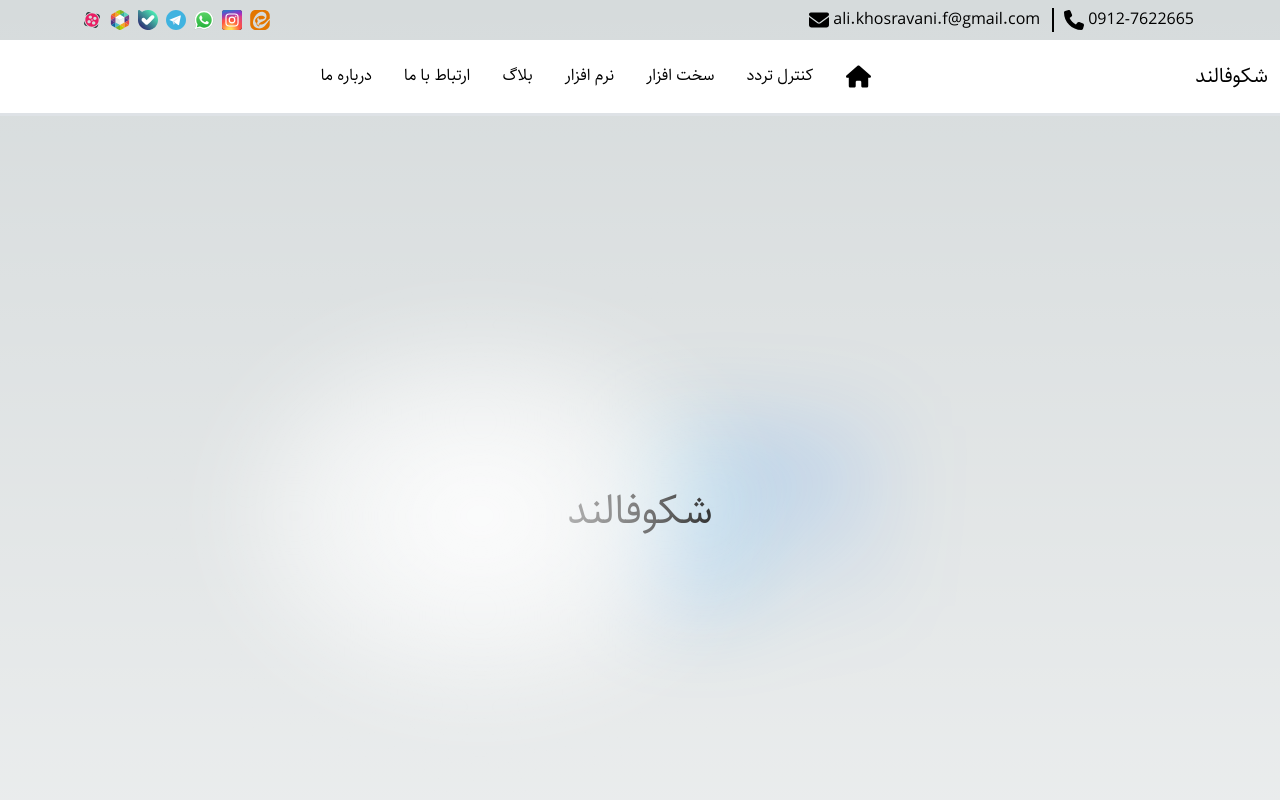
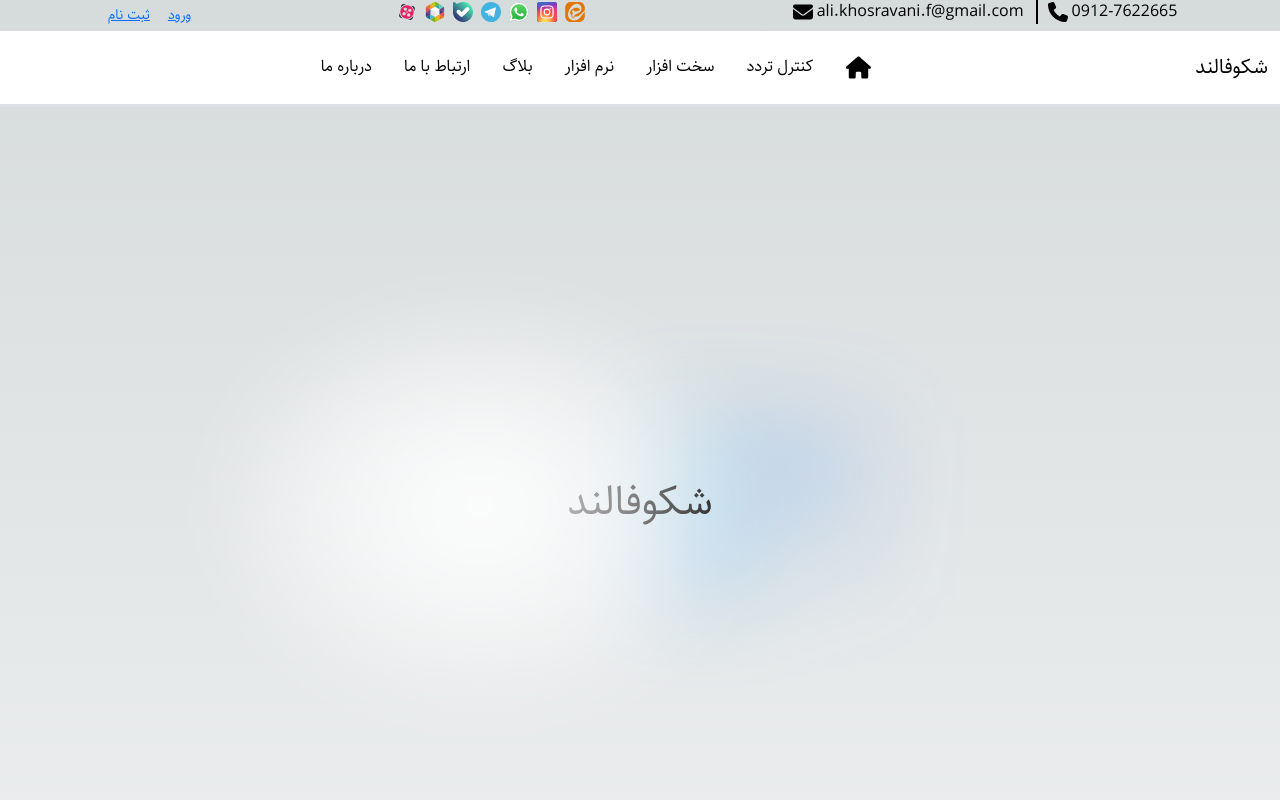
Before and after one commit to ali-khosravani/nextjs, a Next.js app: page / in a window 1280 px wide. Shown: the top 800 px of the page. Built offline with nearby package versions, Linux system fonts and the light colour scheme.

Commit message:
Update UI

```diff
--- a/app/components/layout/Header/TopHeader.tsx
+++ b/app/components/layout/Header/TopHeader.tsx
@@ -3,15 +3,13 @@ import Image from 'next/image'
 import './Styled.css'
 
 import SocialMedia from '@/com/social_media/SocialMedia'
-
 import telephone from '@/public/icons/public-icon/phone-solid.svg'
 import envelope from '@/public/icons/public-icon/envelope-solid.svg'
 
 const TopHeader = () => {
   return (
     <div className="container-fluid">
-      <div className="container py-2">
-        <div className="row justify-content-center justify-content-md-between">
+      <div className="row justify-content-center justify-content-md-around">
         <div className="col-auto">
           <ul className="list-inline mb-0 contact-box">
             <li className="list-inline-item">
@@ -24,14 +22,16 @@ const TopHeader = () => {
             </li>
           </ul>
         </div>
+        <div className="col-auto mt-3 mt-md-0">
+          <SocialMedia />
+        </div>
         <div className="col-auto">
-            <div>
-              <SocialMedia/>
+          <button className='btn btn-link btn-sm'>ورود</button>
+          <button className='btn btn-link btn-sm'>ثبت نام</button>
         </div>
       </div>
     </div>
-      </div>
-    </div>
+
   )
 }
 
```
Lines whose indentation alone changed are shown as unchanged.
